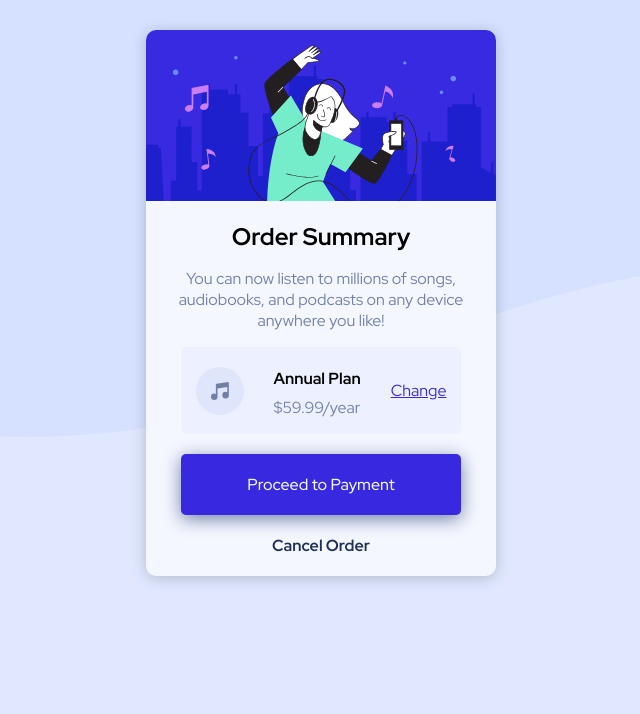
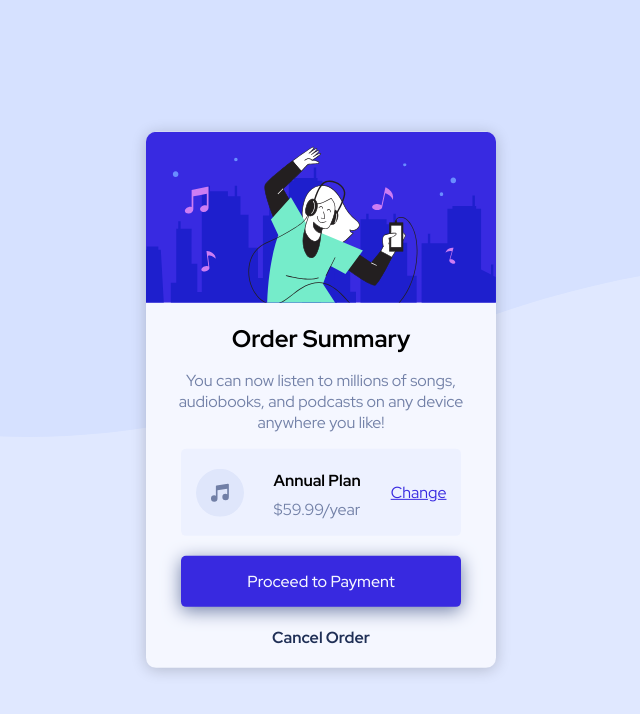
Before and after one commit to StudentMDC/challenge07, a plain HTML site: page index.html in a window 1280 px wide. Shown: the whole page, without its empty margins (319-959 px from the left). Drawn offline with Linux system fonts and the light colour scheme.

Commit message:
centered the div and modified the padding of proceed to payment

```diff
--- a/style.css
+++ b/style.css
@@ -50,7 +50,15 @@ a {
   overflow: hidden;
   /* box-shadow: 0 0 10px black ; */
   box-shadow: 0 2px 15px rgb(0 0 0 / 20%);
-
+}
+@media (min-width:715px) {
+  .card {
+    margin-top: 0;
+    position: absolute;
+    top: 50%;
+    left: 50%;
+    transform: translate(-50%,-50%);
+  }
 }
 .card img {
   max-width: 100%;
@@ -83,7 +91,7 @@ a {
   margin-bottom: 0;
 }
 .card div:nth-of-type(2) {
-  padding: 20px;
+  padding: 15px;
   border-radius: 5px;
   color: var(--Very-pale-blue);
   background-color: var(--Bright-blue);
```
